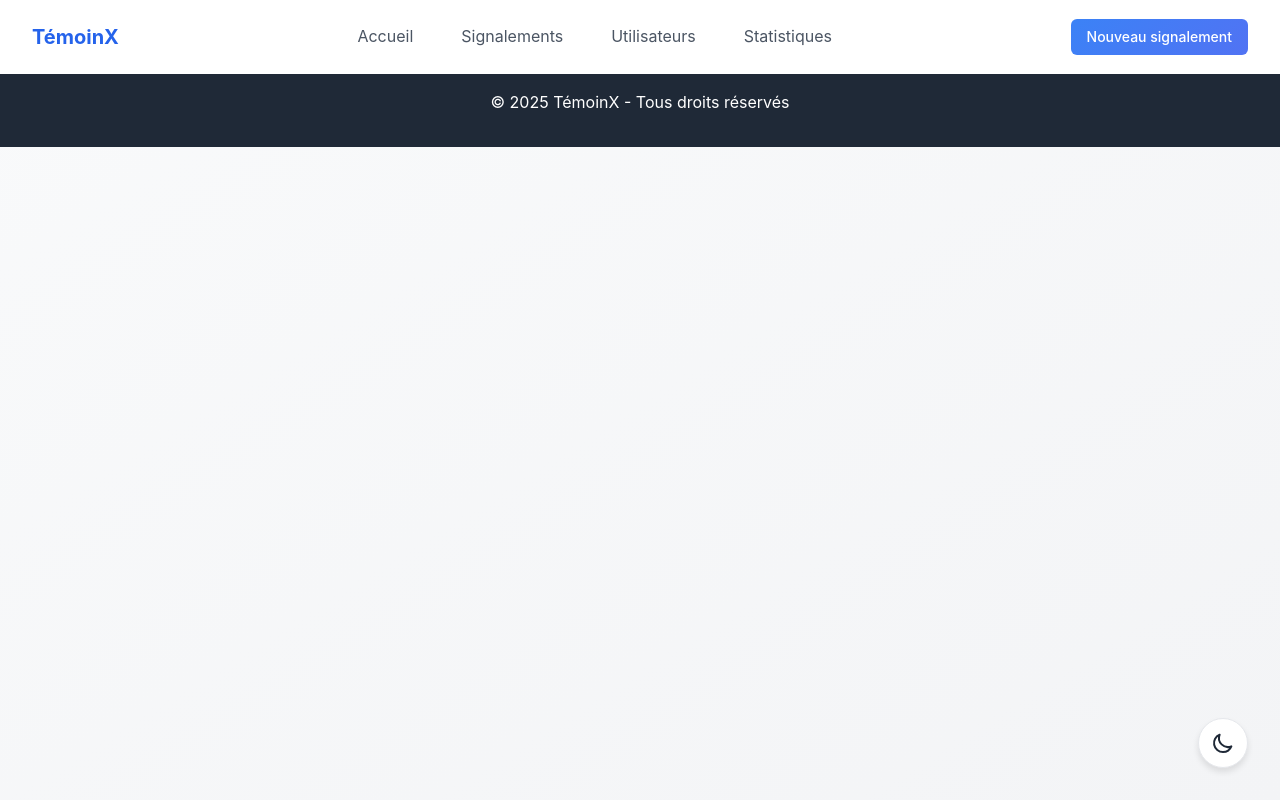
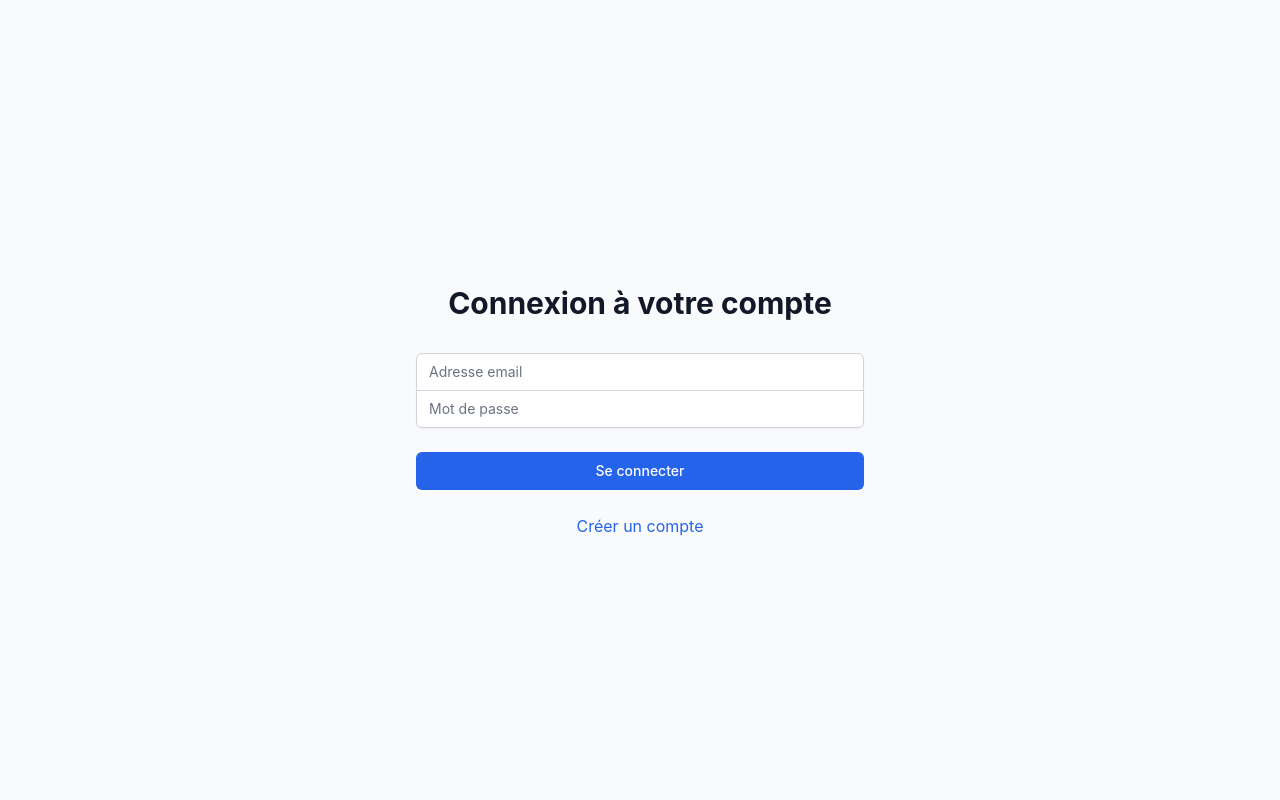
Before and after one commit to ilias19sh/Code_camp, a React (Create React App) app in the folder frontend/temoinx/: page /login in a window 1280 px wide. Built offline with nearby package versions, Linux system fonts and the light colour scheme.

Commit message:
connexion/inscription

```diff
--- a/frontend/temoinx/src/App.js
+++ b/frontend/temoinx/src/App.js
@@ -1,27 +1,56 @@
 import React from 'react';
-import { BrowserRouter as Router, Route, Routes } from 'react-router-dom';
+import { BrowserRouter as Router, Route, Routes, Navigate } from 'react-router-dom';
 import Home from './pages/Home';
 import Users from './pages/Users';
 import Reports from './pages/Reports';
 import Header from './components/header';
 import Footer from './components/Footer';
 import ThemeToggle from './components/ThemeToggle';
+import Login from './pages/Login';
 import './styles.css';
+
+const ProtectedRoute = ({ children }) => {
+  const isAuthenticated = localStorage.getItem('isAuthenticated') === 'true';
+
+  if (!isAuthenticated) {
+    return <Navigate to="/login" replace />;
+  }
+
+  return (
+    <>
+      <Header />
+      {children}
+      <ThemeToggle />
+      <Footer />
+    </>
+  );
+};
 
 function App() {
   return (
     <Router>
       <div className="app">
-        <Header />
-        <main>
-          <Routes>
-            <Route path="/" element={<Home />} />
-            <Route path="/users" element={<Users />} />
-            <Route path="/reports" element={<Reports />} />
-          </Routes>
-        </main>
-        <ThemeToggle />
-        <Footer />
+        <Routes>
+          <Route path="/login" element={<Login />} />
+
+          <Route path="/" element={
+            <ProtectedRoute>
+              <Home />
+            </ProtectedRoute>
+          } />
+
+          <Route path="/users" element={
+            <ProtectedRoute>
+              <Users />
+            </ProtectedRoute>
+          } />
+
+          <Route path="/reports" element={
+            <ProtectedRoute>
+              <Reports />
+            </ProtectedRoute>
+          } />
+        </Routes>
       </div>
     </Router>
   );
--- /dev/null
+++ b/frontend/temoinx/src/pages/Login.js
@@ -0,0 +1,107 @@
+import React, { useState } from 'react';
+import { useNavigate } from 'react-router-dom';
+import { getUsers, PostUser } from '../api/ApiTemoinX';
+
+const LoginPage = () => {
+  const [email, setEmail] = useState('');
+  const [password, setPassword] = useState('');
+  const [pseudo, setPseudo] = useState('');
+  const [isLogin, setIsLogin] = useState(true);
+  const navigate = useNavigate();
+
+  const handleSubmit = async (e) => {
+    e.preventDefault();
+    try {
+      if (isLogin) {
+        const response = await getUsers();
+        if (response.some(user => user.email === email && user.mot_de_passe === password)) {
+          localStorage.setItem('isAuthenticated', true);
+          navigate('/');
+        } else {
+          alert('Identifiants incorrects. Veuillez réessayer.');
+        }
+      } else {
+        // Création de compte
+        await PostUser({
+          pseudo: pseudo,
+          email: email,
+          mot_de_passe: password
+        });
+        alert('Compte créé avec succès !');
+        setIsLogin(true);
+      }
+    } catch (error) {
+      console.error('Erreur:', error);
+      alert(isLogin ? 'Erreur de connexion.' : 'Erreur lors de la création du compte.');
+    }
+  };
+
+  return (
+    <div className="min-h-screen flex items-center justify-center bg-gray-50 py-12 px-4 sm:px-6 lg:px-8">
+      <div className="max-w-md w-full space-y-8">
+        <div>
+          <h2 className="mt-6 text-center text-3xl font-bold text-gray-900">
+            {isLogin ? 'Connexion à votre compte' : 'Créer un compte'}
+          </h2>
+        </div>
+        <form className="mt-8 space-y-6" onSubmit={handleSubmit}>
+          <div className="rounded-md shadow-sm -space-y-px">
+            {!isLogin && (
+              <div>
+                <input
+                  type="text"
+                  required
+                  className="appearance-none rounded-none relative block w-full px-3 py-2 border border-gray-300 placeholder-gray-500 text-gray-900 rounded-t-md focus:outline-none focus:ring-blue-500 focus:border-blue-500 focus:z-10 sm:text-sm"
+                  placeholder="Pseudo"
+                  value={pseudo}
+                  onChange={(e) => setPseudo(e.target.value)}
+                />
+              </div>
+            )}
+            <div>
+              <input
+                type="email"
+                required
+                className={`appearance-none rounded-none relative block w-full px-3 py-2 border border-gray-300 placeholder-gray-500 text-gray-900 ${isLogin ? 'rounded-t-md' : ''} focus:outline-none focus:ring-blue-500 focus:border-blue-500 focus:z-10 sm:text-sm`}
+                placeholder="Adresse email"
+                value={email}
+                onChange={(e) => setEmail(e.target.value)}
+              />
+            </div>
+            <div>
+              <input
+                type="password"
+                required
+                className="appearance-none rounded-none relative block w-full px-3 py-2 border border-gray-300 placeholder-gray-500 text-gray-900 rounded-b-md focus:outline-none focus:ring-blue-500 focus:border-blue-500 focus:z-10 sm:text-sm"
+                placeholder="Mot de passe"
+                value={password}
+                onChange={(e) => setPassword(e.target.value)}
+              />
+            </div>
+          </div>
+
+          <div>
+            <button
+              type="submit"
+              className="group relative w-full flex justify-center py-2 px-4 border border-transparent text-sm font-medium rounded-md text-white bg-blue-600 hover:bg-blue-700 focus:outline-none focus:ring-2 focus:ring-offset-2 focus:ring-blue-500"
+            >
+              {isLogin ? 'Se connecter' : 'Créer un compte'}
+            </button>
+          </div>
+
+          <div className="text-center">
+            <button
+              type="button"
+              className="text-blue-600 hover:text-blue-800"
+              onClick={() => setIsLogin(!isLogin)}
+            >
+              {isLogin ? 'Créer un compte' : 'Déjà inscrit ? Connectez-vous'}
+            </button>
+          </div>
+        </form>
+      </div>
+    </div>
+  );
+};
+
+export default LoginPage;
```
